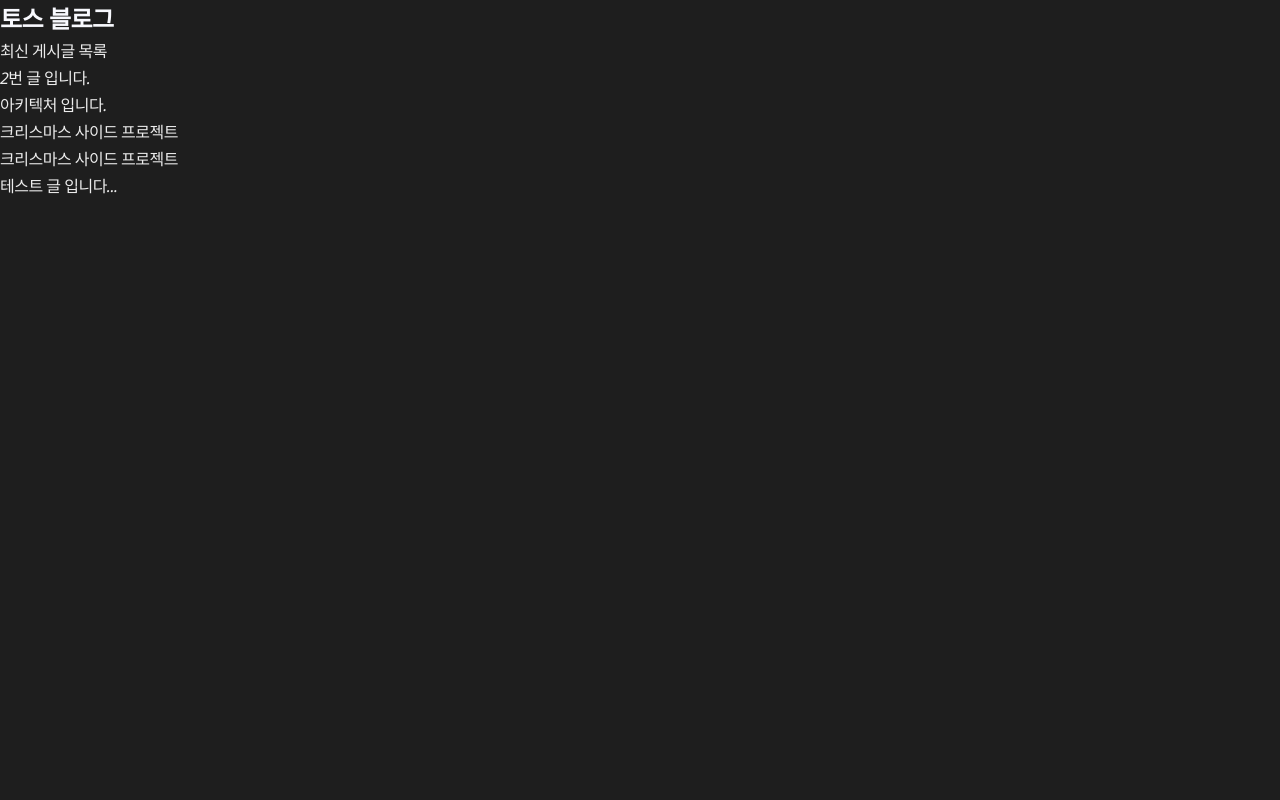
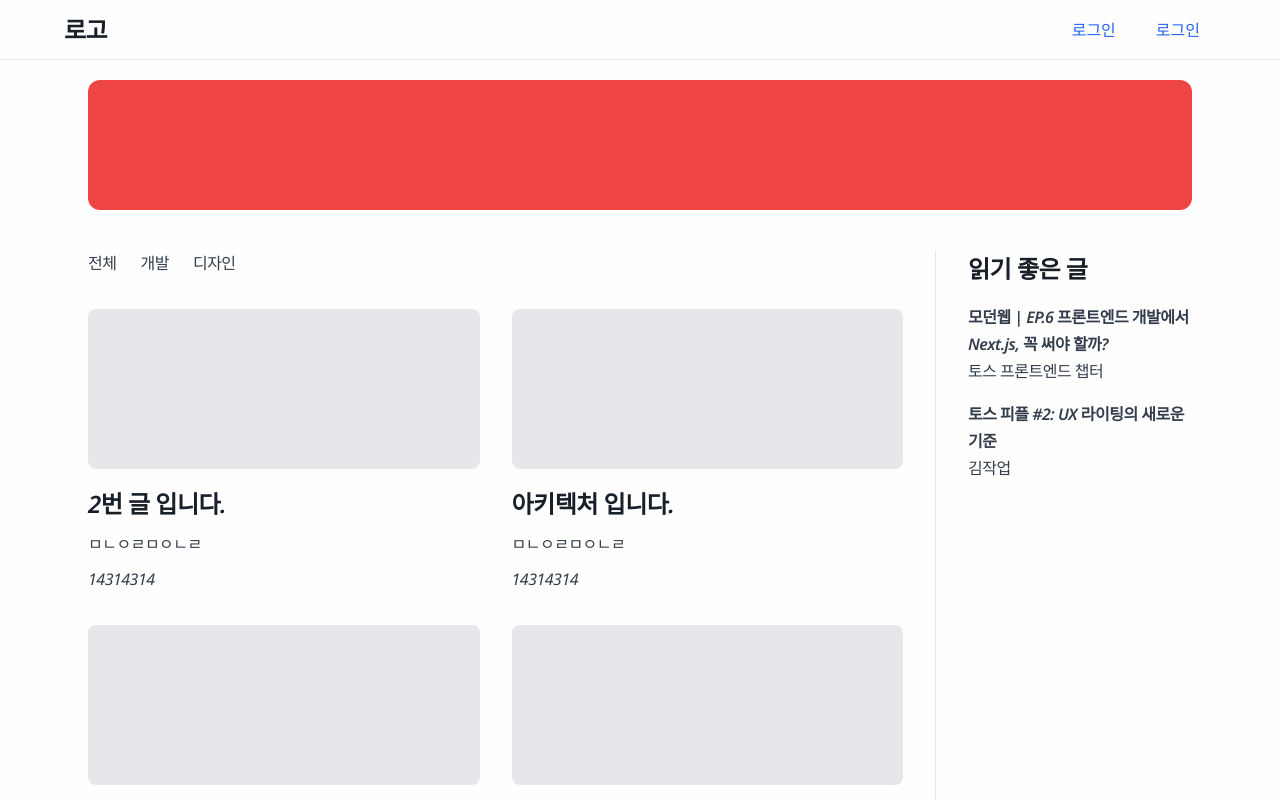
Before and after one commit to jeonghodong/blog, a Next.js app: page / in a window 1280 px wide. Shown: the top 800 px of the page. Built offline with nearby package versions, Linux system fonts and the light colour scheme; a web font is replaced by a local one.

Commit message:
vault backup: 2024-10-25 13:51:19

```diff
--- a/app/(route)/post/[id]/page.tsx
+++ b/app/(route)/post/[id]/page.tsx
@@ -1,5 +1,5 @@
-import MarkdownRenderer from "@/app/_components/MarkdownRenderer";
-import { Typography } from "@/app/_components/Typography";
+import MarkdownRenderer from "@/app/_components/MarkdownRenderer/MarkdownRenderer";
+import { Typography } from "@/app/_components/Typography/Typography";
 import { getPostContent } from "@/app/_lib/post";
 
 export default async function Page({ params }: { params: { id: string } }) {
@@ -12,7 +12,7 @@ export default async function Page({ params }: { params: { id: string } }) {
   }
 
   return (
-    <div>
+    <div className="max-w-[700px] mx-auto">
       <Typography variant="headline.100">{title}</Typography>
       <MarkdownRenderer content={content} postId={title} />
     </div>
--- /dev/null
+++ b/app/_components/Button/Button.tsx
@@ -0,0 +1,84 @@
+import React from "react";
+
+type ButtonProps = {
+  children: React.ReactNode;
+  size?: "sm" | "md" | "lg" | "xl";
+  variant?: "solid" | "outline" | "ghost";
+  color?: "primary" | "secondary" | "success" | "danger" | "warning";
+  disabled?: boolean;
+  fullWidth?: boolean;
+  className?: string;
+  type?: "button" | "submit" | "reset";
+  leftIcon?: React.ReactNode;
+  rightIcon?: React.ReactNode;
+  isLoading?: boolean;
+} & React.ButtonHTMLAttributes<HTMLButtonElement>;
+
+const Button = ({ children, size = "md", variant = "solid", color = "primary", disabled = false, fullWidth = false, className = "", type = "button", leftIcon, rightIcon, isLoading = false, onClick, ...props }: ButtonProps) => {
+  // Base styles
+  const baseStyles = "font-medium rounded transition-all duration-200 inline-flex items-center justify-center focus:outline-none focus:ring-2 focus:ring-offset-2 disabled:opacity-50 disabled:cursor-not-allowed disabled:pointer-events-none";
+
+  // Size variations
+  const sizeStyles = {
+    sm: "px-3 py-1.5 text-sm gap-1.5",
+    md: "px-4 py-2 text-base gap-2",
+    lg: "px-6 py-2.5 text-lg gap-2.5",
+    xl: "px-8 py-3 text-xl gap-3",
+  };
+
+  // Color variations for different variants
+  const colorStyles = {
+    solid: {
+      primary: "bg-blue-600 text-white hover:bg-blue-700 focus:ring-blue-500",
+      secondary: "bg-gray-600 text-white hover:bg-gray-700 focus:ring-gray-500",
+      success: "bg-green-600 text-white hover:bg-green-700 focus:ring-green-500",
+      danger: "bg-red-600 text-white hover:bg-red-700 focus:ring-red-500",
+      warning: "bg-yellow-500 text-white hover:bg-yellow-600 focus:ring-yellow-400",
+    },
+    outline: {
+      primary: "border-2 border-blue-600 text-blue-600 hover:bg-blue-50 focus:ring-blue-500",
+      secondary: "border-2 border-gray-600 text-gray-600 hover:bg-gray-50 focus:ring-gray-500",
+      success: "border-2 border-green-600 text-green-600 hover:bg-green-50 focus:ring-green-500",
+      danger: "border-2 border-red-600 text-red-600 hover:bg-red-50 focus:ring-red-500",
+      warning: "border-2 border-yellow-500 text-yellow-600 hover:bg-yellow-50 focus:ring-yellow-400",
+    },
+    ghost: {
+      primary: "text-blue-600 hover:bg-blue-50 focus:ring-blue-500",
+      secondary: "text-gray-600 hover:bg-gray-50 focus:ring-gray-500",
+      success: "text-green-600 hover:bg-green-50 focus:ring-green-500",
+      danger: "text-red-600 hover:bg-red-50 focus:ring-red-500",
+      warning: "text-yellow-600 hover:bg-yellow-50 focus:ring-yellow-400",
+    },
+  };
+
+  // Loading animation
+  const LoadingSpinner = () => (
+    <svg className="animate-spin h-4 w-4" viewBox="0 0 24 24">
+      <circle className="opacity-25" cx="12" cy="12" r="10" stroke="currentColor" strokeWidth="4" fill="none" />
+      <path className="opacity-75" fill="currentColor" d="M4 12a8 8 0 018-8V0C5.373 0 0 5.373 0 12h4z" />
+    </svg>
+  );
+
+  // Full width style
+  const fullWidthStyle = "w-full";
+
+  // Combine all styles
+  const buttonStyles = `
+    ${baseStyles}
+    ${sizeStyles[size]}
+    ${colorStyles[variant][color]}
+    ${fullWidth ? fullWidthStyle : ""}
+    ${className}
+  `;
+
+  return (
+    <button className={buttonStyles} onClick={onClick} disabled={disabled || isLoading} type={type} {...props}>
+      {isLoading && <LoadingSpinner />}
+      {!isLoading && leftIcon}
+      {children}
+      {!isLoading && rightIcon}
+    </button>
+  );
+};
+
+export default Button;
--- /dev/null
+++ b/app/_components/Header/Header.tsx
@@ -0,0 +1,31 @@
+"use client";
+
+import Button from "../Button/Button";
+import { Typography } from "../Typography/Typography";
+
+export default function Header() {
+  return (
+    <div className="flex justify-center items-center h-[60px] bg-light-bg dark:bg-dark-bg border-b border-light-border dark:border-dark-border w-full">
+      <div className="flex justify-between items-center w-full px-[5%]">
+        {/* 로고로 분리 */}
+        <Typography variant="title.100_sb">로고</Typography>
+
+        {/* 메뉴로 분리 */}
+        <div className="flex gap-2">
+          <Button variant="ghost" color="primary">
+            로그인
+          </Button>
+          <Button variant="ghost" color="primary">
+            로그인
+          </Button>
+        </div>
+      </div>
+    </div>
+  );
+}
+
+// 추가적입 디자인 작업필요함 토스 헤더 참고 할것
+// 추가적입 디자인 작업필요함 토스 헤더 참고 할것
+// 추가적입 디자인 작업필요함 토스 헤더 참고 할것
+// 추가적입 디자인 작업필요함 토스 헤더 참고 할것
+// 추가적입 디자인 작업필요함 토스 헤더 참고 할것
--- a/app/_components/MarkdownRenderer/index.tsx
+++ b/app/_components/MarkdownRenderer/MarkdownRenderer.tsx
@@ -3,7 +3,7 @@
 /* eslint-disable @typescript-eslint/no-explicit-any */
 "use client";
 import ReactMarkdown from "react-markdown";
-import { Typography } from "../Typography";
+import { Typography } from "../Typography/Typography";
 import Image from "next/image";
 
 interface MarkdownRendererProps {
--- a/app/_lib/posts.ts
+++ b/app/_lib/posts.ts
@@ -13,6 +13,8 @@ export async function getPosts(): Promise<Post[]> {
 
   const postFolders = entries.filter((entry) => entry.isDirectory() && entry.name !== ".obsidian");
 
+  console.log("postFolders", postFolders);
+  console.log("postFolders", postFolders);
   const posts = postFolders.map((folder) => ({
     id: folder.name,
     title: folder.name.replace(/-/g, " "),
--- a/app/layout.tsx
+++ b/app/layout.tsx
@@ -1,4 +1,15 @@
+import Header from "./_components/Header/Header";
+
 import "./_styles/globals.css";
+
+const InnerLayout = ({ children }: { children: React.ReactNode }) => {
+  return (
+    <>
+      <Header />
+      <div className="max-w-[1200px] mx-auto px-4 sm:px-6 lg:px-8">{children}</div>
+    </>
+  );
+};
 
 export default function RootLayout({
   children,
@@ -6,8 +17,10 @@ export default function RootLayout({
   children: React.ReactNode;
 }>) {
   return (
-    <html lang="en" className="dark">
-      <body className="bg-light-bg dark:bg-dark-bg min-h-screen">{children}</body>
+    <html lang="en" className="light">
+      <body className="bg-light-bg dark:bg-dark-bg">
+        <InnerLayout>{children}</InnerLayout>
+      </body>
     </html>
   );
 }
--- a/app/page.tsx
+++ b/app/page.tsx
@@ -1,25 +1,91 @@
 import Link from "next/link";
-import { Typography } from "./_components/Typography";
+import { Typography } from "./_components/Typography/Typography";
 import { getPosts } from "./_lib/posts";
 
 export default async function Home() {
   const posts = await getPosts();
 
+  console.log(posts);
+  console.log(posts);
+  console.log(posts);
+
   return (
-    <div>
-      <Typography variant="title.100_sb">토스 블로그</Typography>
-      <Typography variant="body.100">최신 게시글 목록</Typography>
-      <ul>
-        {posts.map((post) => (
-          <li key={post.id}>
-            <Link href={`/post/${encodeURIComponent(post.id)}`}>
-              <Typography variant="body.100">{post.title}</Typography>
-            </Link>
-          </li>
-        ))}
-      </ul>
-      {/* <TypographyShowcase /> */}
-      {/* <ExampleUsage /> */}
+    <div className="max-w-7xl mx-auto px-4">
+      {/* 헤더 이미지 */}
+      <div className="bg-red-500 h-[130px] w-full mt-[20px] mb-[40px] rounded-[12px]" />
+
+      <div className="flex">
+        {/* 메인 컨텐츠 */}
+        <div className="flex-grow mr-8">
+          {/* 네비게이션 */}
+          <nav className="mb-8">
+            <ul className="flex space-x-6">
+              <li>
+                <Typography variant="body.100" className="font-bold">
+                  전체
+                </Typography>
+              </li>
+              <li>
+                <Typography variant="body.100">개발</Typography>
+              </li>
+              <li>
+                <Typography variant="body.100">디자인</Typography>
+              </li>
+            </ul>
+          </nav>
+
+          {/* 게시글 목록 */}
+          <div className="grid grid-cols-1 md:grid-cols-2 gap-8">
+            {posts.map((post) => (
+              <Link key={post.id} href={`/post/${encodeURIComponent(post.id)}`} className="block">
+                <div className="flex flex-col h-full">
+                  <div className="bg-gray-200 h-40 rounded-lg mb-4"></div>
+                  <Typography variant="title.100_sb" className="mb-2">
+                    {post.title}
+                  </Typography>
+                  <Typography variant="body.100" className="text-gray-600 mb-2">
+                    {/* {post.excerpt} */}
+                    ㅁㄴㅇㄹㅁㅇㄴㄹ
+                  </Typography>
+                  <Typography variant="body.100" className="text-gray-400 mt-auto">
+                    {/* {post.date} • {post.author} */}
+                    14314314
+                  </Typography>
+                </div>
+              </Link>
+            ))}
+          </div>
+        </div>
+
+        {/* 분리선 */}
+        <div className="w-px bg-gray-200"></div>
+
+        {/* 사이드바 */}
+        <div className="w-64 pl-8">
+          <Typography variant="title.100_sb" className="mb-4">
+            읽기 좋은 글
+          </Typography>
+          <ul className="space-y-4">
+            <li>
+              <Typography variant="body.100" className="font-semibold">
+                모던웹 | EP.6 프론트엔드 개발에서 Next.js, 꼭 써야 할까?
+              </Typography>
+              <Typography variant="body.100" className="text-gray-500">
+                토스 프론트엔드 챕터
+              </Typography>
+            </li>
+            <li>
+              <Typography variant="body.100" className="font-semibold">
+                토스 피플 #2: UX 라이팅의 새로운 기준
+              </Typography>
+              <Typography variant="body.100" className="text-gray-500">
+                김작업
+              </Typography>
+            </li>
+            {/* 추가 추천 글 항목들 */}
+          </ul>
+        </div>
+      </div>
     </div>
   );
 }
--- a/tailwind.config.ts
+++ b/tailwind.config.ts
@@ -33,6 +33,9 @@ const config: Config = {
             DEFAULT: "#FEFEFE",
             1: "#D1D5DB",
           },
+          border: {
+            DEFAULT: "#E5E5E5",
+          },
         },
         dark: {
           text: {
@@ -45,6 +48,9 @@ const config: Config = {
             DEFAULT: "#1E1E1E",
             1: "#2D2D2D",
             2: "#ABABAB",
+          },
+          border: {
+            DEFAULT: "#2D2D2D",
           },
         },
       },
```
Also changed, not shown: public/blog-posts/2번 글 입니다./index.md (+10 -0 lines), public/blog-posts/아키텍처 입니다./index.md (+4 -0 lines), app/_components/Typography/Typography.tsx (renamed from app/_components/Typography/index.tsx).
